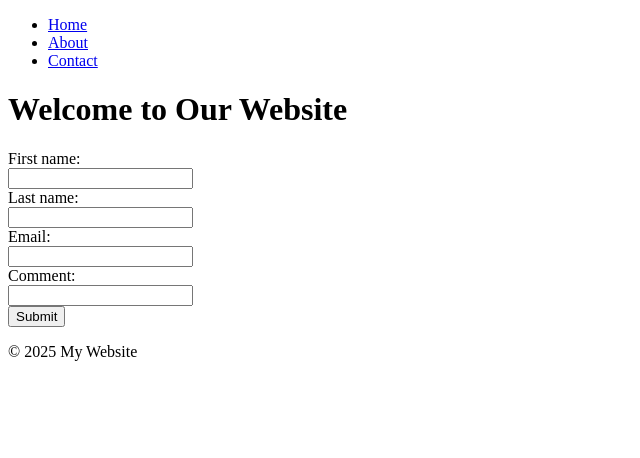
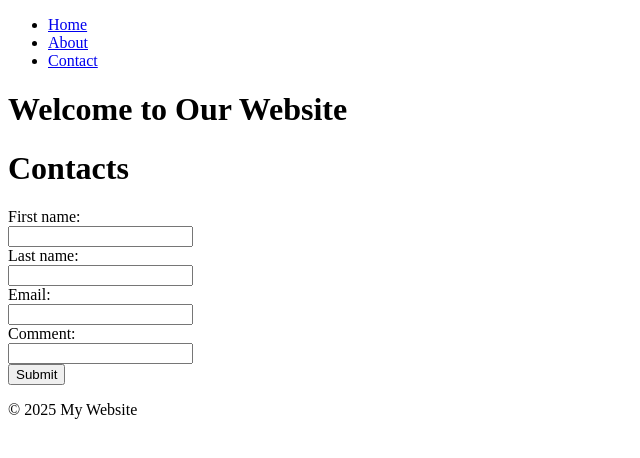
Before and after one commit to DblRH600/Mod1, a plain HTML site: page Website-Project/index.html in a window 1280 px wide. Shown: the whole page, without its empty margins (0-640 px from the left). Drawn offline with Linux system fonts and the light colour scheme.

Commit message:
Add header for contact form

```diff
--- a/Website-Project/index.html
+++ b/Website-Project/index.html
@@ -16,6 +16,7 @@
     <h1>Welcome to Our Website</h1>
 
     <form>
+        <h1>Contacts</h1>
         <label for="fname">First name:</label><br>
         <input type="text" id="fname" name=""><br>
         <label for="lname">Last name:</label><br>
```
